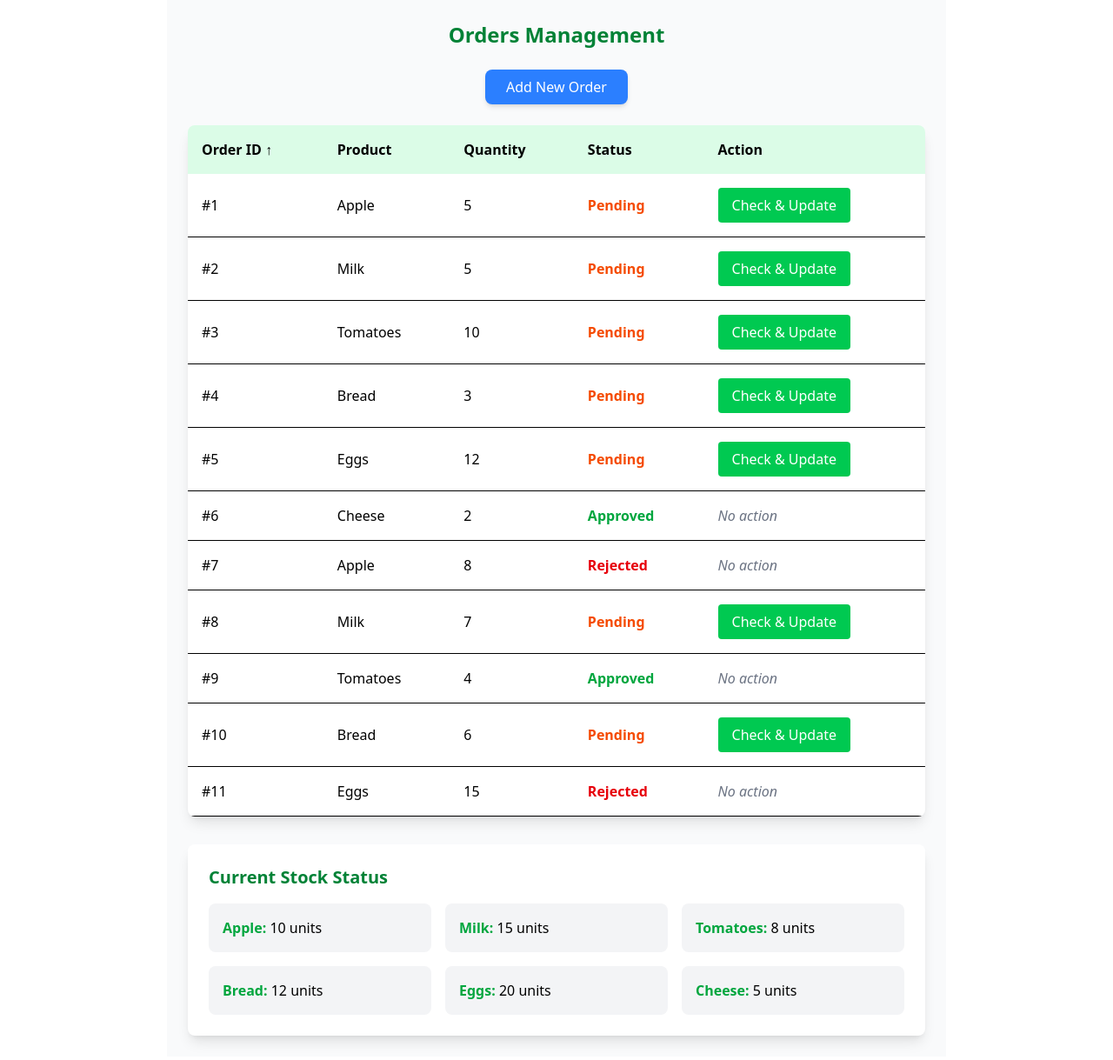
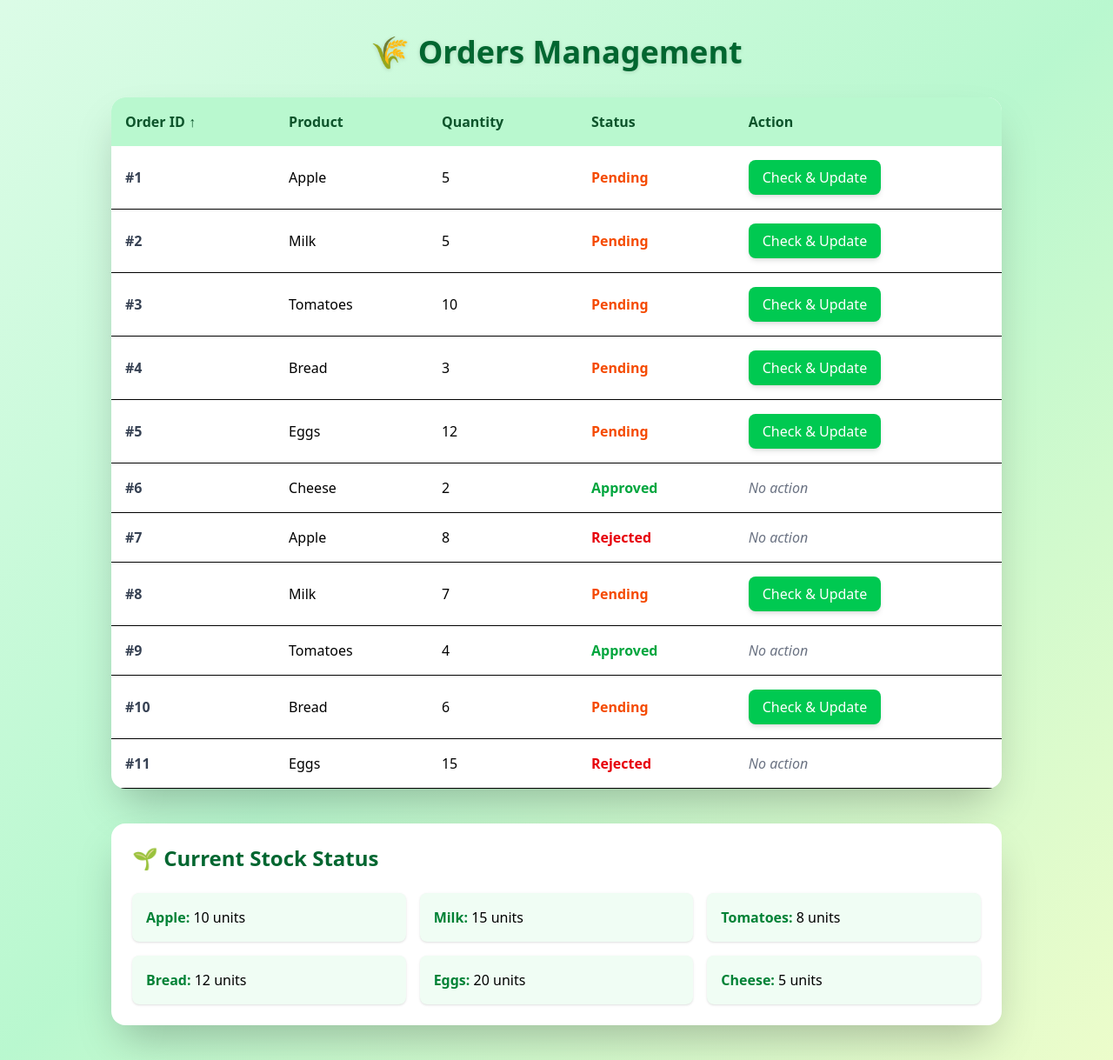
Before and after one commit to FahadR004/Code-Squad---Hackathon, a React (Vite) app in the folder frontend/: page /farmers/orders in a window 1280 px wide. Shown: the whole page at 87% size. Built offline with nearby package versions, Linux system fonts and the light colour scheme.

Commit message:
oder page changes as Fahad told

```diff
--- a/frontend/src/pages/Farmers/Orders.jsx
+++ b/frontend/src/pages/Farmers/Orders.jsx
@@ -8,7 +8,6 @@ export default function OrdersPage() {
     Bread: 12,
     Eggs: 20,
     Cheese: 5,
-    // Add more as needed
   };
 
   const initialOrders = [
@@ -27,14 +26,11 @@ export default function OrdersPage() {
 
   const [stock, setStock] = useState(initialStock);
   const [orders, setOrders] = useState(initialOrders);
-  const [notification, setNotification] = useState(null); // { message: '', type: 'success'|'error'}
-  const [sortBy, setSortBy] = useState('id'); // Sorting state
+  const [notification, setNotification] = useState(null);
+  const [sortBy, setSortBy] = useState('id');
   const [sortOrder, setSortOrder] = useState('asc');
-  const [loadingOrderId, setLoadingOrderId] = useState(null); // For button loading
-  const [showAddForm, setShowAddForm] = useState(false); // For add order modal
-  const [newOrder, setNewOrder] = useState({ product: '', quantity: 1 });
+  const [loadingOrderId, setLoadingOrderId] = useState(null);
 
-  // Auto-dismiss notification after 3 seconds
   useEffect(() => {
     if (notification) {
       const timer = setTimeout(() => setNotification(null), 3000);
@@ -42,7 +38,6 @@ export default function OrdersPage() {
     }
   }, [notification]);
 
-  // Sort orders
   const sortedOrders = [...orders].sort((a, b) => {
     const aValue = a[sortBy];
     const bValue = b[sortBy];
@@ -62,8 +57,8 @@ export default function OrdersPage() {
   function handleOrderCheck(orderId) {
     setLoadingOrderId(orderId);
     setTimeout(() => {
-      setOrders(prevOrders => {
-        return prevOrders.map(order => {
+      setOrders(prevOrders =>
+        prevOrders.map(order => {
           if (order.id === orderId && order.status === 'Pending') {
             const availableQty = stock[order.product] || 0;
             if (availableQty >= order.quantity) {
@@ -74,40 +69,35 @@ export default function OrdersPage() {
               setNotification({ message: `Order #${orderId} approved!`, type: 'success' });
               return { ...order, status: 'Approved' };
             } else {
-              setNotification({ message: `Insufficient ${order.product} stock for Order #${orderId}`, type: 'error' });
+              setNotification({
+                message: `Insufficient ${order.product} stock for Order #${orderId}`,
+                type: 'error',
+              });
               return { ...order, status: 'Rejected' };
             }
           }
           return order;
-        });
-      });
+        })
+      );
       setLoadingOrderId(null);
-    }, 1000); // Simulate processing delay
-  }
-
-  function handleAddOrder() {
-    if (newOrder.product && newOrder.quantity > 0) {
-      const newId = Math.max(...orders.map(o => o.id)) + 1;
-      setOrders([...orders, { id: newId, ...newOrder, status: 'Pending' }]);
-      setNewOrder({ product: '', quantity: 1 });
-      setShowAddForm(false);
-      setNotification({ message: 'New order added!', type: 'success' });
-    }
+    }, 1000);
   }
 
   return (
-    <div className="p-6 max-w-4xl mx-auto font-sans bg-gray-50 min-h-screen">
-      <h2 className="text-2xl font-bold mb-6 text-center text-green-700">Orders Management</h2>
+    <div className="min-h-screen bg-gradient-to-br from-green-100 via-green-200 to-lime-100 py-10 px-6 font-sans transition-all">
+      <div className="max-w-5xl mx-auto">
+        <h2 className="text-4xl font-bold mb-8 text-center text-green-800 drop-shadow-sm">
+          🌾 Orders Management
+        </h2>
 
         {/* Notification */}
         {notification && (
           <div
-          className={`mb-6 p-4 rounded-lg shadow-md transition-all duration-300 animate-fade-in ${
+            className={`mb-6 p-4 rounded-lg shadow-md transition-all duration-500 transform ${
               notification.type === 'success'
-              ? 'bg-green-100 border border-green-300 text-green-800'
-              : 'bg-red-100 border border-red-300 text-red-800'
+                ? 'bg-green-100 border border-green-400 text-green-800 scale-105'
+                : 'bg-red-100 border border-red-400 text-red-800 scale-105'
             }`}
-          role="alert"
           >
             <div className="flex items-center">
               <span className="mr-2">{notification.type === 'success' ? '✅' : '❌'}</span>
@@ -116,76 +106,26 @@ export default function OrdersPage() {
           </div>
         )}
 
-      {/* Add New Order Button */}
-      <div className="mb-6 text-center">
-        <button
-          onClick={() => setShowAddForm(true)}
-          className="px-6 py-2 bg-blue-500 text-white rounded-lg hover:bg-blue-600 transition transform hover:scale-105 shadow-md"
-        >
-          Add New Order
-        </button>
-      </div>
-
-      {/* Add Order Modal */}
-      {showAddForm && (
-        <div className="fixed inset-0 bg-black bg-opacity-50 flex justify-center items-center z-50">
-          <div className="bg-white p-6 rounded-lg shadow-lg w-96">
-            <h3 className="text-lg font-bold mb-4">Add New Order</h3>
-            <select
-              value={newOrder.product}
-              onChange={(e) => setNewOrder({ ...newOrder, product: e.target.value })}
-              className="w-full p-2 border rounded mb-4"
-            >
-              <option value="">Select Product</option>
-              {Object.keys(stock).map(product => (
-                <option key={product} value={product}>{product}</option>
-              ))}
-            </select>
-            <input
-              type="number"
-              value={newOrder.quantity}
-              onChange={(e) => setNewOrder({ ...newOrder, quantity: parseInt(e.target.value) || 1 })}
-              className="w-full p-2 border rounded mb-4"
-              min="1"
-            />
-            <div className="flex justify-end space-x-2">
-              <button
-                onClick={() => setShowAddForm(false)}
-                className="px-4 py-2 bg-gray-300 rounded hover:bg-gray-400"
-              >
-                Cancel
-              </button>
-              <button
-                onClick={handleAddOrder}
-                className="px-4 py-2 bg-green-500 text-white rounded hover:bg-green-600"
-              >
-                Add
-              </button>
-            </div>
-          </div>
-        </div>
-      )}
-
         {/* Orders Table */}
-      <div className="overflow-x-auto bg-white shadow-lg rounded-lg">
+        <div className="overflow-x-auto bg-white shadow-2xl rounded-2xl transition-transform hover:scale-[1.01] duration-300">
           <table className="w-full border-collapse">
             <thead>
-            <tr className="bg-green-100">
+              <tr className="bg-green-200 text-green-900">
                 <th
-                className="p-4 text-left cursor-pointer hover:bg-green-200 transition"
+                  className="p-4 text-left cursor-pointer hover:bg-green-300 transition"
                   onClick={() => handleSort('id')}
                 >
                   Order ID {sortBy === 'id' && (sortOrder === 'asc' ? '↑' : '↓')}
                 </th>
                 <th
-                className="p-4 text-left cursor-pointer hover:bg-green-200 transition"
+                  className="p-4 text-left cursor-pointer hover:bg-green-300 transition"
                   onClick={() => handleSort('product')}
                 >
                   Product {sortBy === 'product' && (sortOrder === 'asc' ? '↑' : '↓')}
                 </th>
                 <th className="p-4 text-left">Quantity</th>
                 <th
-                className="p-4 text-left cursor-pointer hover:bg-green-200 transition"
+                  className="p-4 text-left cursor-pointer hover:bg-green-300 transition"
                   onClick={() => handleSort('status')}
                 >
                   Status {sortBy === 'status' && (sortOrder === 'asc' ? '↑' : '↓')}
@@ -197,9 +137,9 @@ export default function OrdersPage() {
               {sortedOrders.map(({ id, product, quantity, status }) => (
                 <tr
                   key={id}
-                className="border-b hover:bg-gray-50 transition animate-fade-in"
+                  className="border-b hover:bg-green-50 transition-all duration-200"
                 >
-                <td className="p-4">#{id}</td>
+                  <td className="p-4 font-semibold text-gray-700">#{id}</td>
                   <td className="p-4">{product}</td>
                   <td className="p-4">{quantity}</td>
                   <td
@@ -218,8 +158,7 @@ export default function OrdersPage() {
                       <button
                         onClick={() => handleOrderCheck(id)}
                         disabled={loadingOrderId === id}
-                      className="px-4 py-2 bg-green-500 text-white rounded hover:bg-green-600 disabled:bg-gray-400 transition transform hover:scale-105"
-                      title="Check stock and update order"
+                        className="px-4 py-2 bg-green-500 text-white rounded-lg hover:bg-green-600 disabled:bg-gray-400 transition transform hover:scale-105 shadow-md"
                       >
                         {loadingOrderId === id ? 'Processing...' : 'Check & Update'}
                       </button>
@@ -234,19 +173,20 @@ export default function OrdersPage() {
         </div>
 
         {/* Current Stock Display */}
-      <div className="mt-8 bg-white p-6 rounded-lg shadow-lg">
-        <h3 className="text-xl font-bold mb-4 text-green-700">Current Stock Status</h3>
+        <div className="mt-10 bg-white p-6 rounded-2xl shadow-2xl hover:shadow-green-200 transition-all duration-300">
+          <h3 className="text-2xl font-semibold mb-6 text-green-800">🌱 Current Stock Status</h3>
           <div className="grid grid-cols-2 md:grid-cols-3 gap-4">
             {Object.entries(stock).map(([product, qty]) => (
               <div
                 key={product}
-              className="p-4 bg-gray-100 rounded-lg hover:bg-gray-200 transition"
+                className="p-4 bg-green-50 rounded-lg hover:bg-green-100 transition transform hover:scale-105 shadow-sm"
               >
-              <strong className="text-green-600">{product}:</strong> {qty} units
+                <strong className="text-green-700">{product}:</strong> {qty} units
               </div>
             ))}
           </div>
         </div>
       </div>
+    </div>
   );
 }
```
Lines whose indentation alone changed are shown as unchanged.
